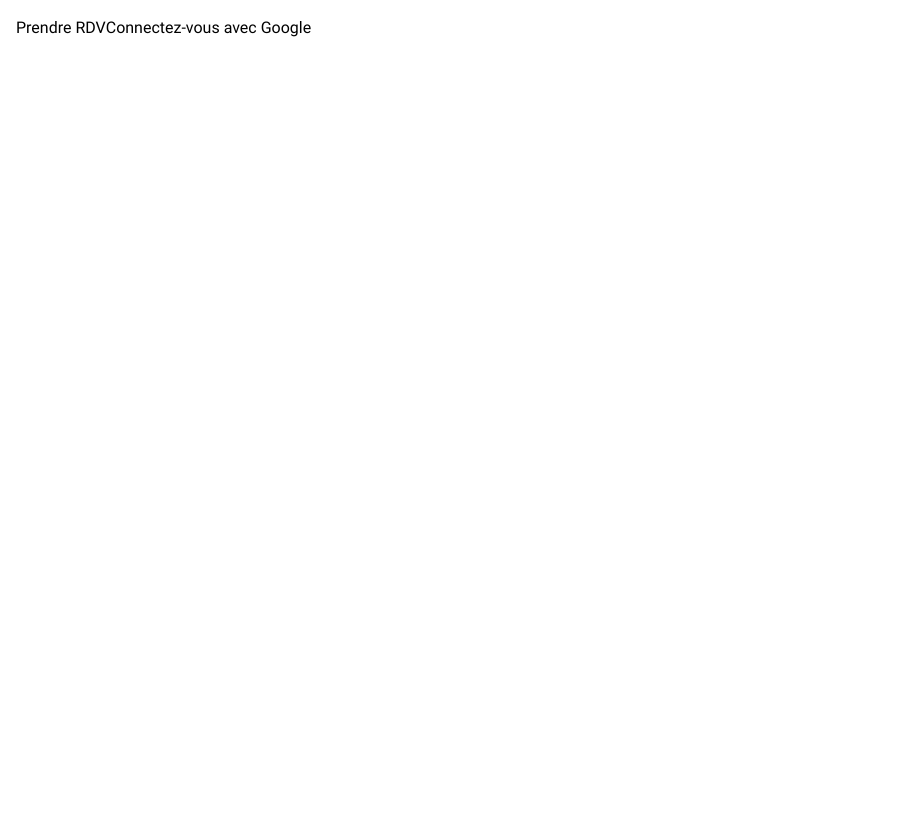
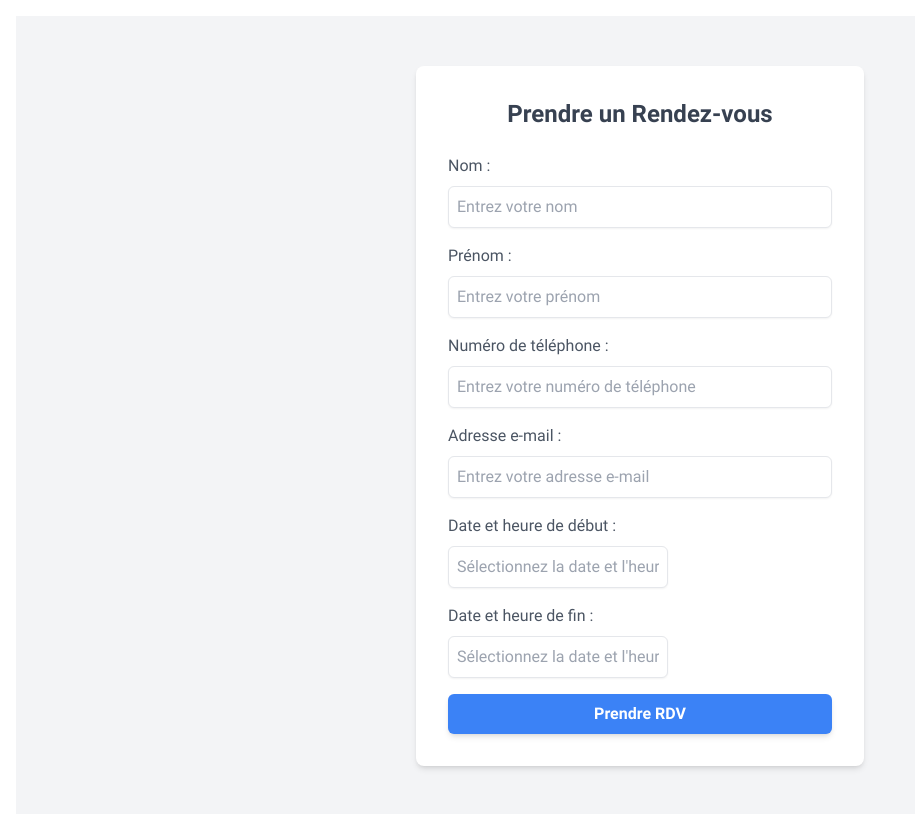
Before and after one commit to GaspardPcht/rendezio, a Next.js app in the folder front/: page /users/bookCalendar in a window 1280 px wide. Shown: the top 814 px of the page, without its empty margins (0-915 px from the left). Built offline with nearby package versions, Linux system fonts and the light colour scheme.

Commit message:
add component google connect and connection with with google calendar and google calendar view for praticien

```diff
--- a/front/package.json
+++ b/front/package.json
@@ -13,6 +13,7 @@
     "dotenv": "^16.4.7",
     "next": "15.0.3",
     "react": "19.0.0-rc-66855b96-20241106",
+    "react-datepicker": "^7.5.0",
     "react-dom": "19.0.0-rc-66855b96-20241106",
     "react-redux": "^9.1.2"
   },
--- a/front/src/app/Praticien/calendar/page.tsx
+++ b/front/src/app/Praticien/calendar/page.tsx
@@ -0,0 +1,74 @@
+'use client';
+
+import React, { useEffect, useState } from 'react';
+
+interface Appointment {
+  id: string;
+  summary: string;
+  description: string;
+  start: { dateTime: string };
+  end: { dateTime: string };
+}
+
+export default function UpcomingAppointments() {
+  const [appointments, setAppointments] = useState<Appointment[]>([]);
+  const [loading, setLoading] = useState(true);
+  const praticienId = '675071ebda842be512fb980d'; // ID du praticien (à adapter)
+
+  useEffect(() => {
+    const fetchAppointments = async () => {
+      try {
+        const response = await fetch(
+          `http://localhost:3000/calendar/upcoming-appointments?praticienId=${praticienId}`
+        );
+        const data = await response.json();
+
+        if (response.ok) {
+          setAppointments(data.events);
+        } else {
+          console.error('Erreur lors de la récupération des rendez-vous :', data.error);
+        }
+      } catch (error) {
+        console.error('Erreur lors de la récupération des rendez-vous :', error);
+      } finally {
+        setLoading(false);
+      }
+    };
+
+    fetchAppointments();
+  }, []);
+
+  // Fonction pour supprimer la phrase "Consultation avec ..."
+  const cleanDescription = (description: string): string => {
+    return description.replace(/^Consultation avec .*?\n/, '').trim();
+  };
+
+  return (
+    <div className="p-6 bg-gray-100 min-h-screen">
+      <h1 className="text-2xl font-bold mb-6 text-gray-700">Rendez-vous à venir</h1>
+      {loading ? (
+        <p className="text-gray-500">Chargement des rendez-vous...</p>
+      ) : appointments.length > 0 ? (
+        <ul className="space-y-4">
+          {appointments.map((appointment) => {
+            const cleanedDescription = cleanDescription(appointment.description); // Nettoyer la description
+            return (
+              <li key={appointment.id} className="p-4 bg-white rounded shadow-md">
+                <h2 className="text-lg font-semibold text-gray-800">{appointment.summary}</h2>
+                <p className="text-gray-600">{cleanedDescription}</p>
+                <p className="text-gray-500">
+                  Début : {new Date(appointment.start.dateTime).toLocaleString()}
+                </p>
+                <p className="text-gray-500">
+                  Fin : {new Date(appointment.end.dateTime).toLocaleString()}
+                </p>
+              </li>
+            );
+          })}
+        </ul>
+      ) : (
+        <p className="text-gray-500">Aucun rendez-vous à venir.</p>
+      )}
+    </div>
+  );
+}
--- a/front/src/app/Praticien/dashboard/page.tsx
+++ b/front/src/app/Praticien/dashboard/page.tsx
@@ -12,6 +12,10 @@ export default function Dashboard() {
 
   const handleLinkGoogle = () => {
     window.location.href = 'http://localhost:5000/auth/google';
+  };
+
+  const handleClicks = () => {
+    router.push('/users/bookCalendar');
   };
 
 
@@ -38,7 +42,7 @@ export default function Dashboard() {
           <div className="mt-4">
             <Button
               text="Voir mes rendez-vous"
-              onClick={() => alert('Voir les stats')}
+              onClick={() => handleClicks()}
             />
           </div>
           <button onClick={handleLinkGoogle}>
--- /dev/null
+++ b/front/src/app/components/ConnexionGoogle.tsx
@@ -0,0 +1,19 @@
+'use client';
+import React from 'react';
+
+export default function ConnexionGoogle() {
+  const handleGoogleConnect = () => {
+    // Redirige vers la route d'authentification Google
+    window.location.href = 'http://localhost:3000/calendar/auth/google';
+  };
+
+  return (
+    <button
+      type="button"
+      onClick={handleGoogleConnect}
+      className="bg-blue-500 text-white font-bold py-2 px-4 rounded-md shadow-md hover:bg-blue-600 transition"
+    >
+      Connectez-vous avec Google
+    </button>
+  );
+}
--- a/front/src/app/page.tsx
+++ b/front/src/app/page.tsx
@@ -2,6 +2,7 @@
 import React from "react";
 import Button from "./components/Button";
 import Link from "next/link";
+import ConnexionGoogle from "./components/ConnexionGoogle";
 
 export default function Home() {
 
@@ -32,6 +33,13 @@ export default function Home() {
       >
         RESERVE
       </Link>
-    </div>
+      <Link
+        href="/Praticien/calendar"
+        className="bg-blue-500 text-white px-4 py-2 rounded-md hover:bg-blue-600"
+      >
+        Calendrier
+      </Link>
+<ConnexionGoogle/>
+</div>
   );
 }
--- a/front/src/app/users/bookCalendar/page.tsx
+++ b/front/src/app/users/bookCalendar/page.tsx
@@ -1,35 +1,158 @@
 'use client';
 
-import React from 'react';
+import React, { useState } from 'react';
+import DatePicker from 'react-datepicker';
+import 'react-datepicker/dist/react-datepicker.css';
 
 export default function AddBook() {
+  const [startDate, setStartDate] = useState<Date | null>(null);
+  const [endDate, setEndDate] = useState<Date | null>(null);
+  const [name, setName] = useState('');
+  const [surname, setSurname] = useState('');
+  const [phone, setPhone] = useState('');
+  const [email, setEmail] = useState('');
+  const [loading, setLoading] = useState(false);
+
   const handleSubmit = async (e: React.FormEvent) => {
     e.preventDefault();
+    if (!startDate || !endDate) {
+      alert('Veuillez sélectionner une date et une heure pour le rendez-vous.');
+      return;
+    }
+
+    if (!name || !surname || !phone || !email) {
+      alert('Veuillez remplir tous les champs obligatoires.');
+      return;
+    }
+
+    setLoading(true);
+
     const response = await fetch('http://localhost:3000/calendar/create-appointment', {
       method: 'POST',
       headers: { 'Content-Type': 'application/json' },
       body: JSON.stringify({
-        practitionerId: '675071ebda842be512fb980d',
-        title: 'Consultation',
-        description: 'Consultation avec le client',
-        startTime: '2024-12-10T10:00:00+01:00',
-        endTime: '2024-12-10T11:00:00+01:00',
+        praticienId: '675071ebda842be512fb980d',
+        title: `Consultation avec ${name} ${surname}`,
+        description: 'Consultation avec le patient ${name} ${surname}',
+        startTime: startDate.toISOString(),
+        endTime: endDate.toISOString(),
+        client: {
+          name,
+          surname,
+          phone,
+          email,
+        },
       }),
     });
 
+    setLoading(false);
+
     if (response.ok) {
       alert('Rendez-vous créé et ajouté au calendrier Google !');
+      setStartDate(null);
+      setEndDate(null);
+      setName('');
+      setSurname('');
+      setPhone('');
+      setEmail('');
     } else {
       alert('Erreur lors de la création du rendez-vous.');
     }
   };
 
+
   return (
-    <form onSubmit={handleSubmit}>
-      <button type="submit">Prendre RDV</button>
-      <button onClick={() => window.location.href = 'http://localhost:3000/calendar/auth/google'}>
-  Connectez-vous avec Google
-</button>
-    </form>
+    <div className="flex items-center justify-center min-h-screen bg-gray-100 p-4">
+      <div className="bg-white shadow-md rounded-lg p-8 w-full max-w-md">
+        <h1 className="text-2xl font-bold text-center mb-6 text-gray-700">Prendre un Rendez-vous</h1>
+        <form onSubmit={handleSubmit}>
+          <div className="mb-4">
+            <label className="block text-gray-600 font-medium mb-2">Nom :</label>
+            <input
+              type="text"
+              value={name}
+              onChange={(e) => setName(e.target.value)}
+              className="w-full p-2 border rounded-md shadow-sm focus:ring focus:ring-blue-300 focus:outline-none"
+              placeholder="Entrez votre nom"
+              required
+            />
+          </div>
+
+          <div className="mb-4">
+            <label className="block text-gray-600 font-medium mb-2">Prénom :</label>
+            <input
+              type="text"
+              value={surname}
+              onChange={(e) => setSurname(e.target.value)}
+              className="w-full p-2 border rounded-md shadow-sm focus:ring focus:ring-blue-300 focus:outline-none"
+              placeholder="Entrez votre prénom"
+              required
+            />
+          </div>
+
+          <div className="mb-4">
+            <label className="block text-gray-600 font-medium mb-2">Numéro de téléphone :</label>
+            <input
+              type="tel"
+              value={phone}
+              onChange={(e) => setPhone(e.target.value)}
+              className="w-full p-2 border rounded-md shadow-sm focus:ring focus:ring-blue-300 focus:outline-none"
+              placeholder="Entrez votre numéro de téléphone"
+              required
+            />
+          </div>
+
+          <div className="mb-4">
+            <label className="block text-gray-600 font-medium mb-2">Adresse e-mail :</label>
+            <input
+              type="email"
+              value={email}
+              onChange={(e) => setEmail(e.target.value)}
+              className="w-full p-2 border rounded-md shadow-sm focus:ring focus:ring-blue-300 focus:outline-none"
+              placeholder="Entrez votre adresse e-mail"
+              required
+            />
+          </div>
+
+          <div className="mb-4">
+            <label className="block text-gray-600 font-medium mb-2">Date et heure de début :</label>
+            <DatePicker
+              selected={startDate}
+              onChange={(date) => setStartDate(date)}
+              showTimeSelect
+              timeFormat="HH:mm"
+              timeIntervals={15}
+              dateFormat="yyyy-MM-dd HH:mm"
+              placeholderText="Sélectionnez la date et l'heure"
+              className="w-full p-2 border rounded-md shadow-sm focus:ring focus:ring-blue-300 focus:outline-none"
+            />
+          </div>
+
+          <div className="mb-4">
+            <label className="block text-gray-600 font-medium mb-2">Date et heure de fin :</label>
+            <DatePicker
+              selected={endDate}
+              onChange={(date) => setEndDate(date)}
+              showTimeSelect
+              timeFormat="HH:mm"
+              timeIntervals={15}
+              dateFormat="yyyy-MM-dd HH:mm"
+              placeholderText="Sélectionnez la date et l'heure"
+              className="w-full p-2 border rounded-md shadow-sm focus:ring focus:ring-blue-300 focus:outline-none"
+            />
+          </div>
+
+          <button
+            type="submit"
+            disabled={loading}
+            className={`w-full bg-blue-500 text-white font-bold py-2 px-4 rounded-md shadow-md hover:bg-blue-600 transition ${
+              loading ? 'opacity-50 cursor-not-allowed' : ''
+            }`}
+          >
+            {loading ? 'Chargement...' : 'Prendre RDV'}
+          </button>
+        </form>
+      </div>
+    </div>
   );
 }
```
Also changed, not shown: 1 other file (tests, documents, lock files or other folders).
